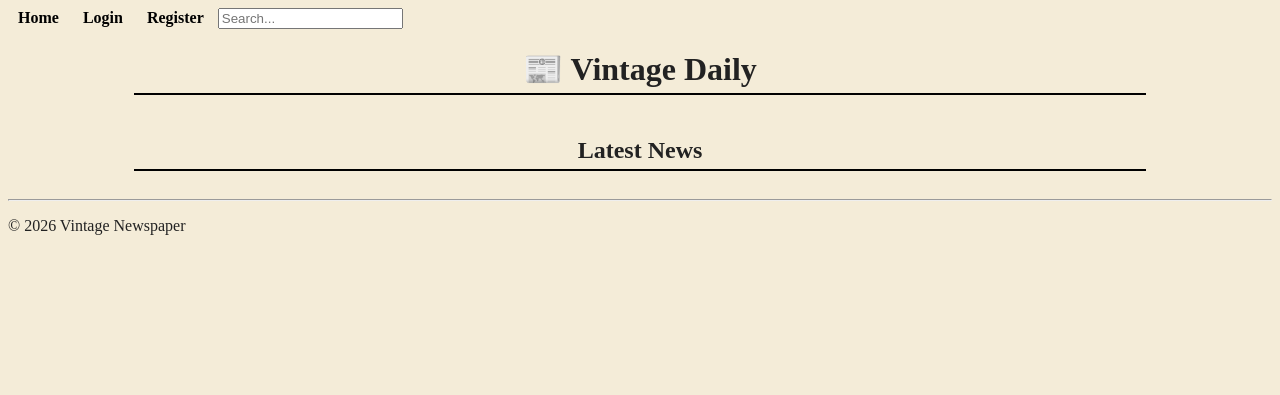
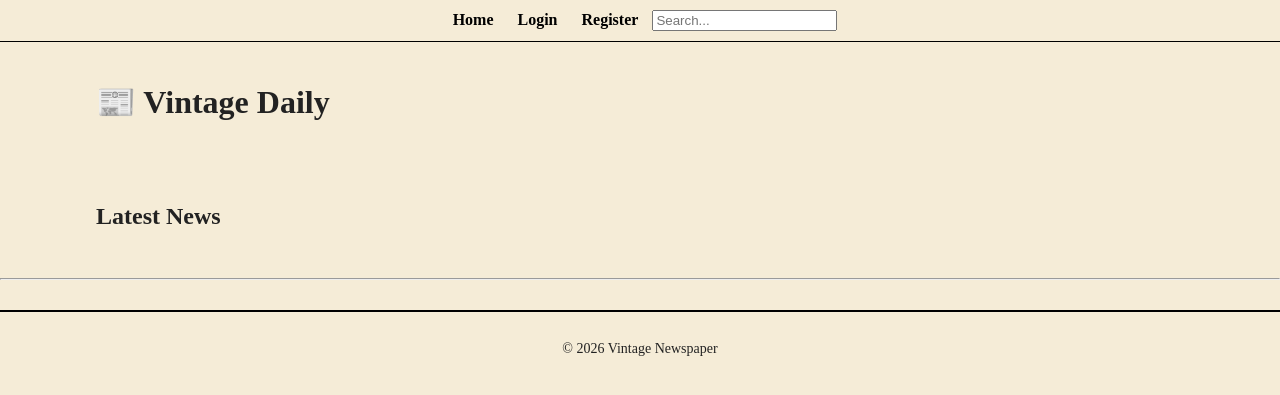
Before and after one commit to Mr-Fraz/vintage-newspaper, a PHP site: page / in a window 1280 px wide. Shown: the top 395 px of the page. Run offline with PHP 8.4, Linux system fonts and the light colour scheme; data that the repository does not hold is empty.

Commit message:
Update vintage.css

```diff
--- a/assets/css/vintage.css
+++ b/assets/css/vintage.css
@@ -1,28 +1,75 @@
 body {
-    background: #f4ecd8;
+    margin: 0;
+    padding: 0;
+    background: #f5ecd7;
     font-family: "Times New Roman", serif;
     color: #222;
 }
 
-h1, h2 {
+/* Newspaper header */
+header {
     text-align: center;
-    border-bottom: 2px solid black;
+    padding: 20px;
+    border-bottom: 3px double #000;
+    background: #f8f1e1;
+}
+
+header h1 {
+    font-size: 42px;
+    letter-spacing: 2px;
+    margin: 0;
+}
+
+nav {
+    text-align: center;
+    padding: 10px;
+    border-bottom: 1px solid #000;
+}
+
+nav a {
+    margin: 0 10px;
+    text-decoration: none;
+    color: #000;
+    font-weight: bold;
+}
+
+nav a:hover {
+    text-decoration: underline;
+}
+
+/* Layout */
+.container {
+    width: 85%;
+    margin: auto;
+    padding: 20px;
+}
+
+/* Articles like newspaper columns */
+.article {
+    column-count: 2;
+    column-gap: 40px;
+    line-height: 1.6;
+}
+
+/* Headlines */
+h3 {
+    font-size: 22px;
+    border-bottom: 1px solid #999;
     padding-bottom: 5px;
 }
 
-.container {
-    width: 80%;
-    margin: auto;
+/* Card style (optional modern touch) */
+.post {
+    break-inside: avoid;
+    margin-bottom: 20px;
+    padding: 10px;
 }
 
-nav a {
-    margin: 10px;
-    text-decoration: none;
-    font-weight: bold;
-    color: black;
+/* Footer */
+footer {
+    text-align: center;
+    padding: 15px;
+    border-top: 2px solid #000;
+    margin-top: 30px;
+    font-size: 14px;
 }
-
-.article {
-    column-count: 2;
-    column-gap: 40px;
-}
```
